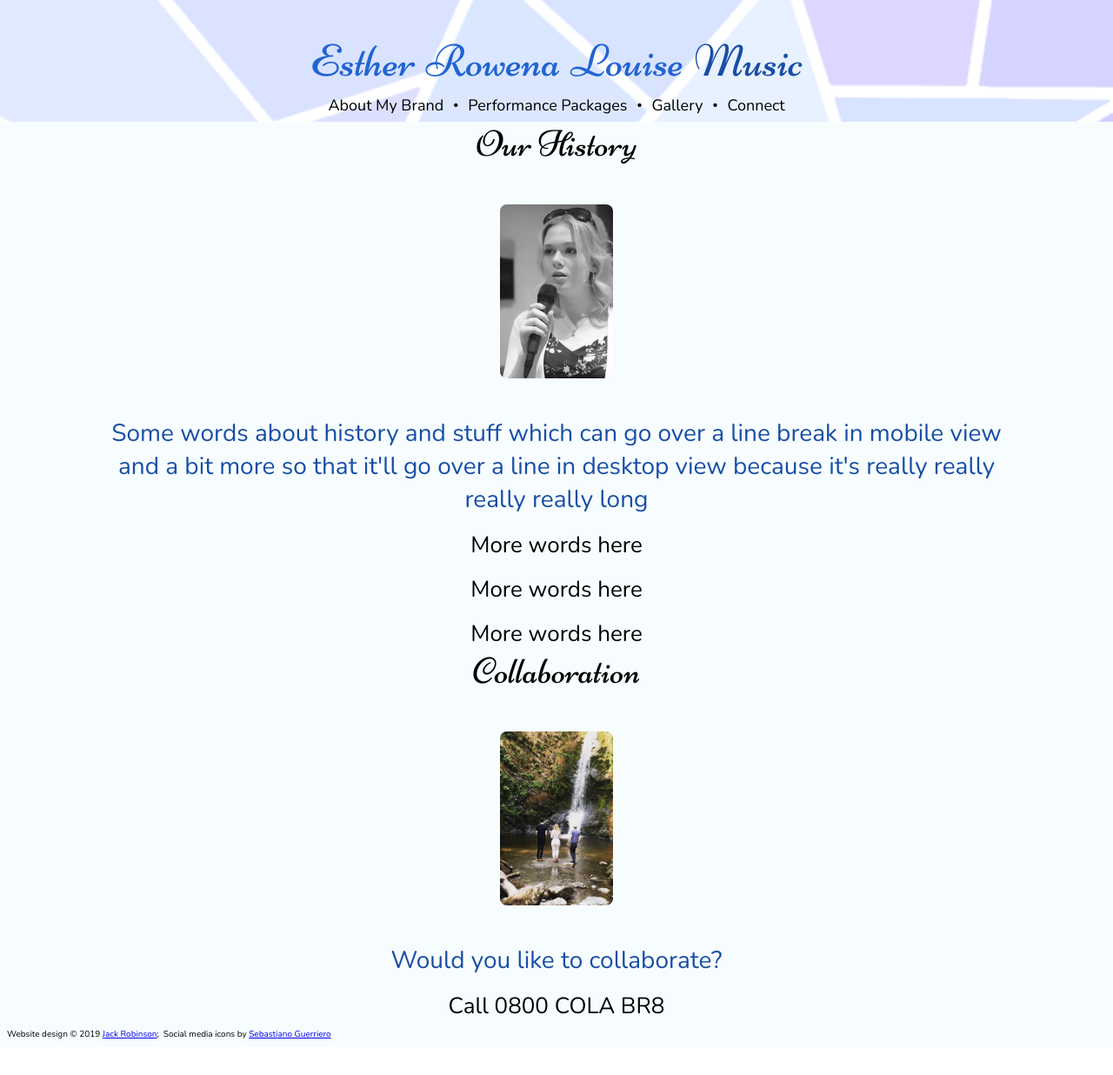
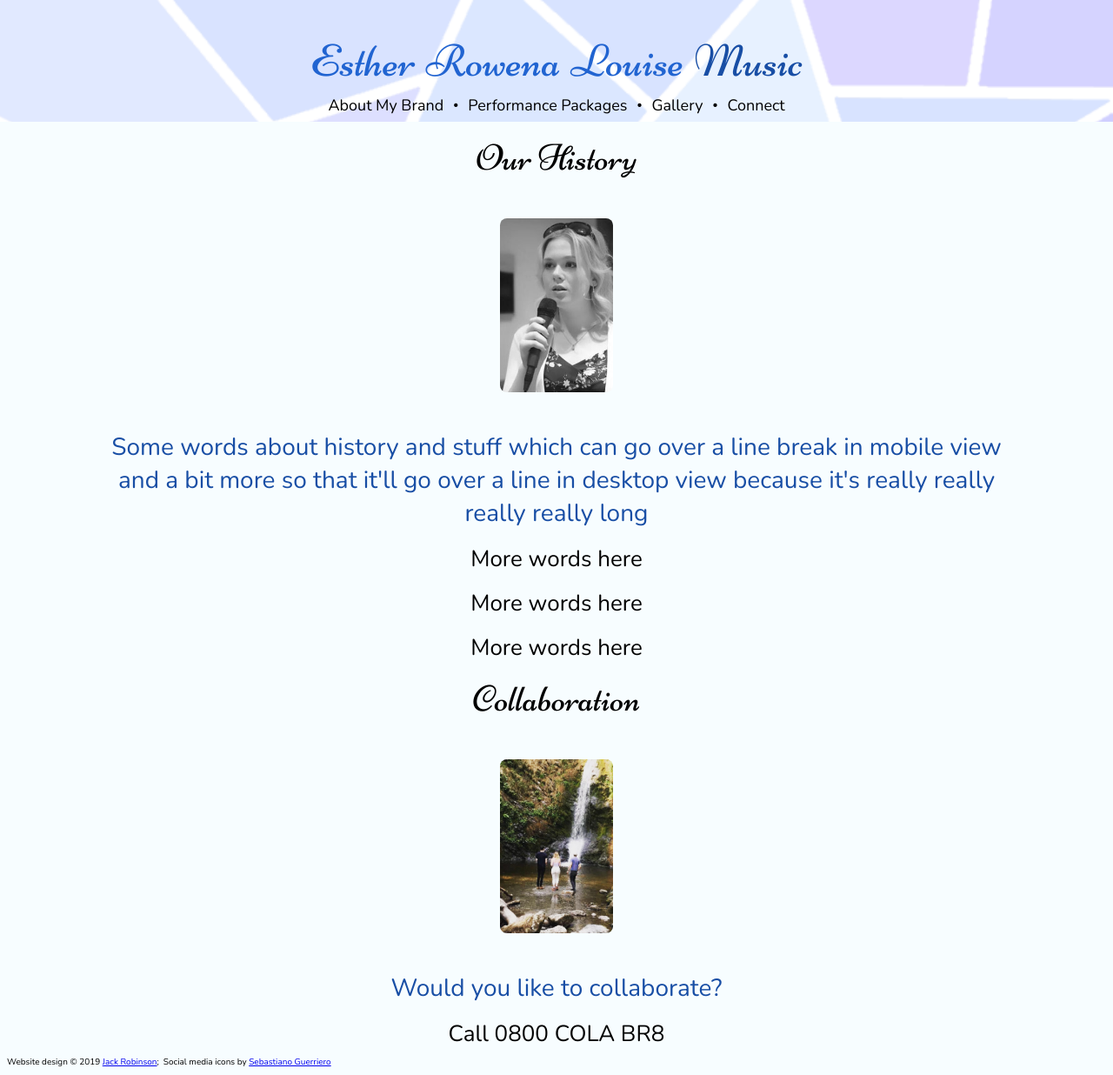
Before and after one commit to jacksdrobinson/estherrowenalouisemusic, a Jekyll site: the page built from _pages/about.html, in a window 1280 px wide. Shown: the whole page at 87% size. Built offline with Jekyll 4.4.1, drawn with Linux system fonts in a browser that asks for light colours; before the commit the page ends 1204 px from its top, so only the background shows below that.

Commit message:
Use new grid layout to improve padding and align

```diff
--- a/_pages/gallery.html
+++ b/_pages/gallery.html
@@ -45,7 +45,7 @@
             and a bit more so that it'll go over a line in desktop view because it's really really
             really really long</p>
         </div>
-        <div class="grid-content">
+        <div class="grid-content gallery-album-container">
             <iframe class="gallery-album-frame" src="https://albumizr.com/a/0q7V" frameborder="0"></iframe>
         </div>
     </div>
--- a/assets/css/contact.css
+++ b/assets/css/contact.css
@@ -6,7 +6,7 @@
 }
 
 .contact-grid {
-    margin: 12px;
+    justify-self: stretch;
     display: grid;
     --columns: 1;
     grid-template-columns: repeat(var(--columns),1fr);
--- a/assets/css/default.css
+++ b/assets/css/default.css
@@ -132,8 +132,7 @@
 #content-container {
     flex: 1 0 200px;
     font-family: var(--body-font);
-    width: 100%;
-    margin: 0;
+    padding: 0px 8px;
 }
 
 /* -- Footer -- */
@@ -268,10 +267,15 @@
     align-items: stretch;
 }
 
+.page-container > div {
+    margin-top: 16px;
+}
+
 .page-container p {
     margin: 0;
 }
 
+/* -- Grid shortcuts -- */
 .grid {
     display: grid;
     justify-items: center;
@@ -302,6 +306,7 @@
     grid-area: content;
 }
 
+/* -- Styling shortcuts -- */
 .page-header {
     grid-area: header;
     font-family: var(--title-font);
--- a/assets/css/gallery.css
+++ b/assets/css/gallery.css
@@ -54,11 +54,13 @@
     height: 100%;
 }
 
+.gallery-album-container {
+    justify-self: stretch;
+}
+
 .gallery-album-frame {
     width: 100%;
     height: 80vh;
-    box-sizing: border-box;
-    padding: 16px;
 }
 
 /****************************\
```
